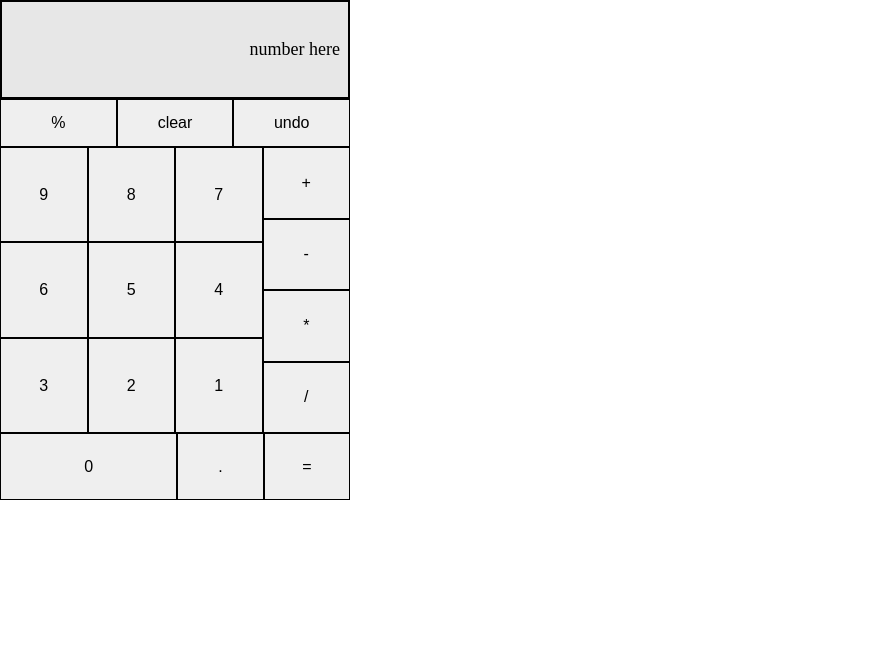
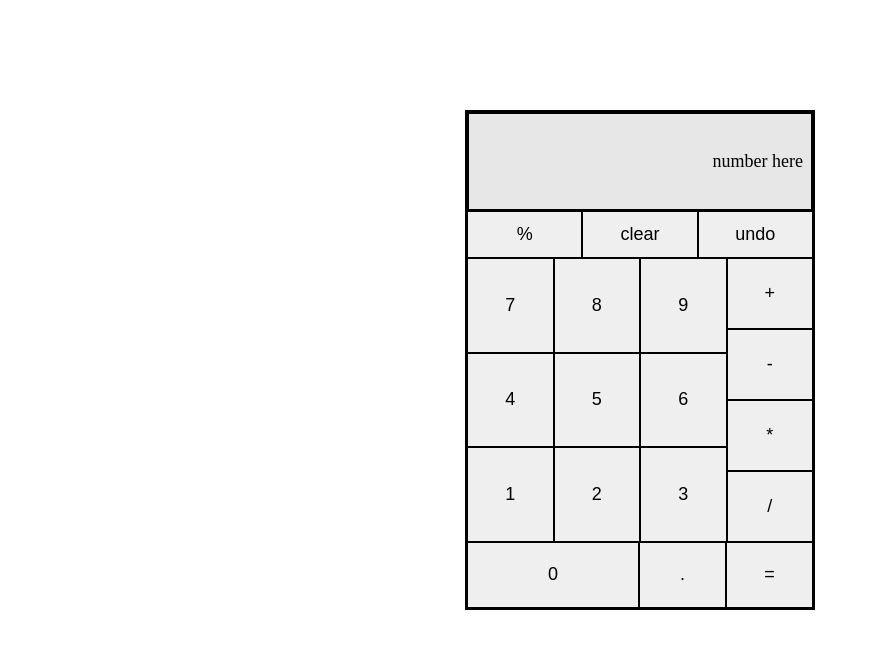
Before and after one commit to Xenrom/Calculator, a plain HTML site: page index.html in a window 1280 px wide. Shown: the whole page, without its empty margins (0-878 px from the left). Drawn offline with Linux system fonts and the light colour scheme.

Commit message:
center the calculator and added bording

```diff
--- a/style.css
+++ b/style.css
@@ -4,11 +4,19 @@
     padding: 0;
 }
 
+body {
+    display: flex;
+    height: 90vh;
+    justify-content: center;
+    align-items: center;
+}
+
+
 /* buttons */
 button {
     flex: 1;
     padding: 8px 24px;
-    font-size: medium;
+    font-size: large;
     border: 1.5px solid black;
 }
 
@@ -27,6 +35,7 @@ button:hover {
     height: 500px;
     display: flex;
     flex-direction: column;
+    border: 2px solid black;
 }
 
 .display {
@@ -64,6 +73,7 @@ button:hover {
 .left-middle-container div {
     flex: 1;
     display: flex;
+    flex-direction: row-reverse;
 }
 
 .right-middle-container {
@@ -85,5 +95,5 @@ button:hover {
 }
 
 #_0 {
-    flex: 3.5;
+    flex: 3.3;
 }
```
